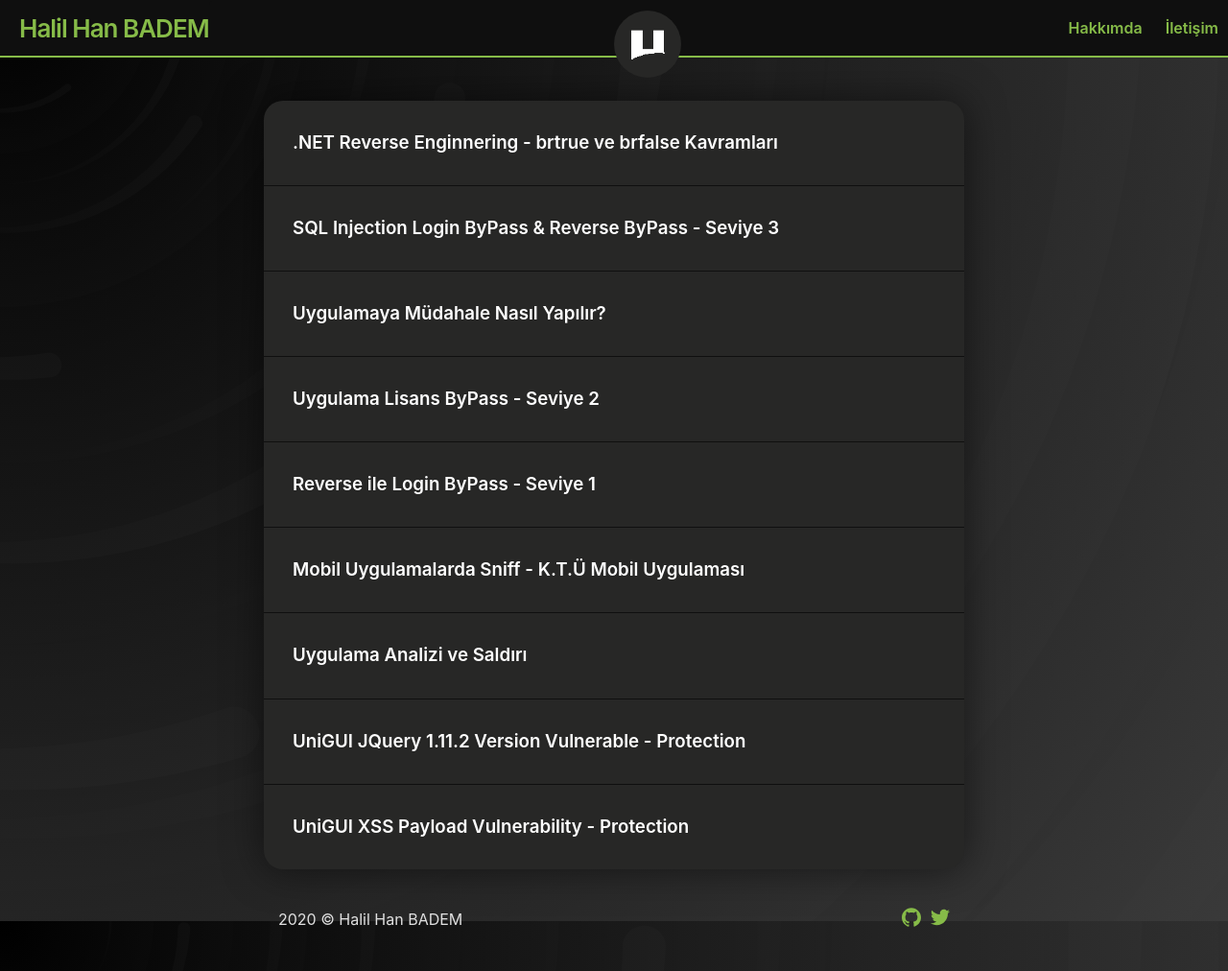
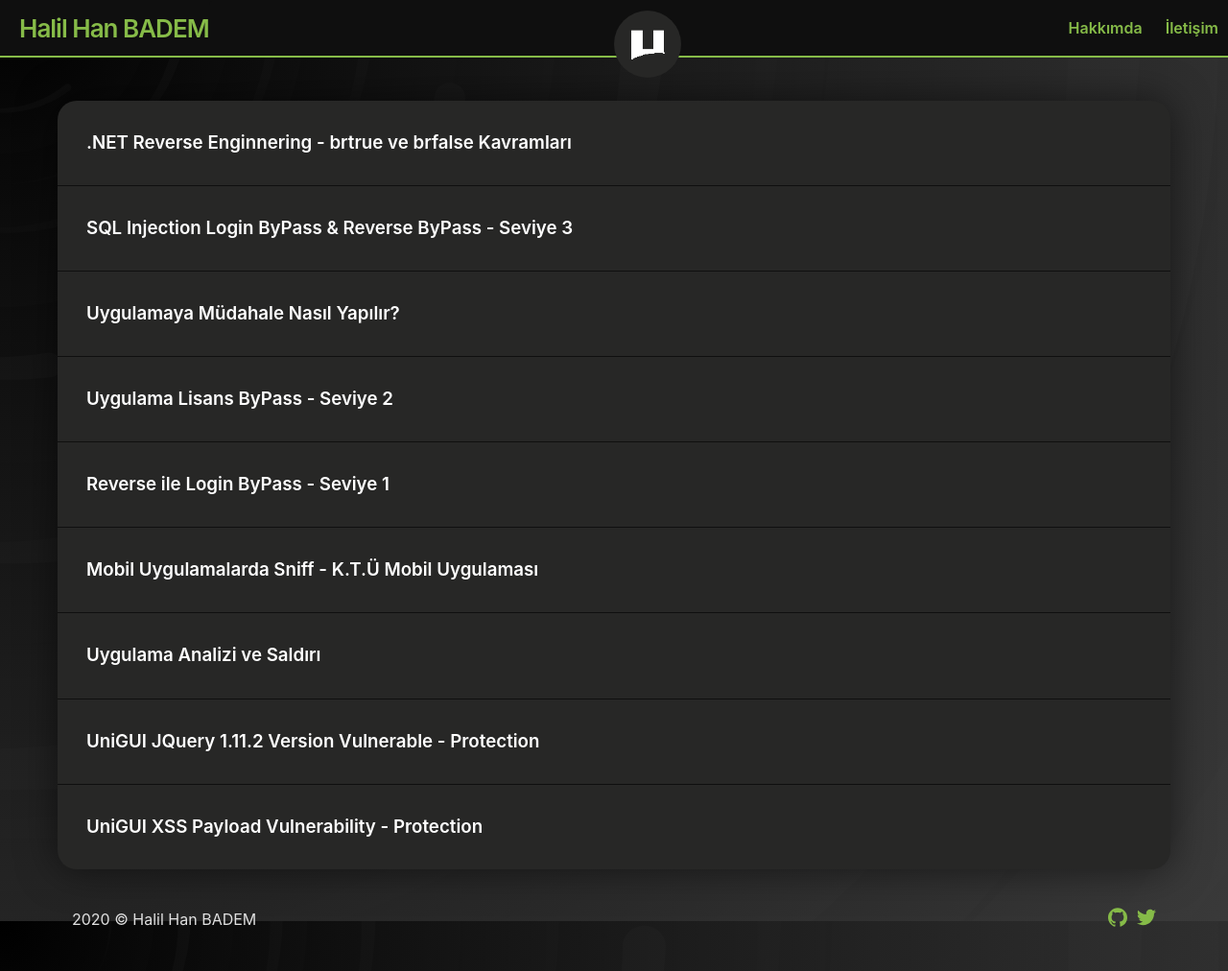
Before and after one commit to halilhanbadem/halilhanbadem.github.io, a Jekyll site: the page built from index.md, in a window 1280 px wide and 1012 px high. Shown: the whole window at 96% size. Built offline with Jekyll 4.4.1, drawn with Linux system fonts in a browser that asks for light colours.

Commit message:
Update leaf.scss

```diff
--- a/_sass/leaf.scss
+++ b/_sass/leaf.scss
@@ -11,7 +11,7 @@ $header-color: #0f0f0f;
 
 $spacing-unit:     30px !default;
 
-$content-width:    850px !default;
+$content-width:    100% !default;
 $content-color: #272726;
 
 // devices
```
